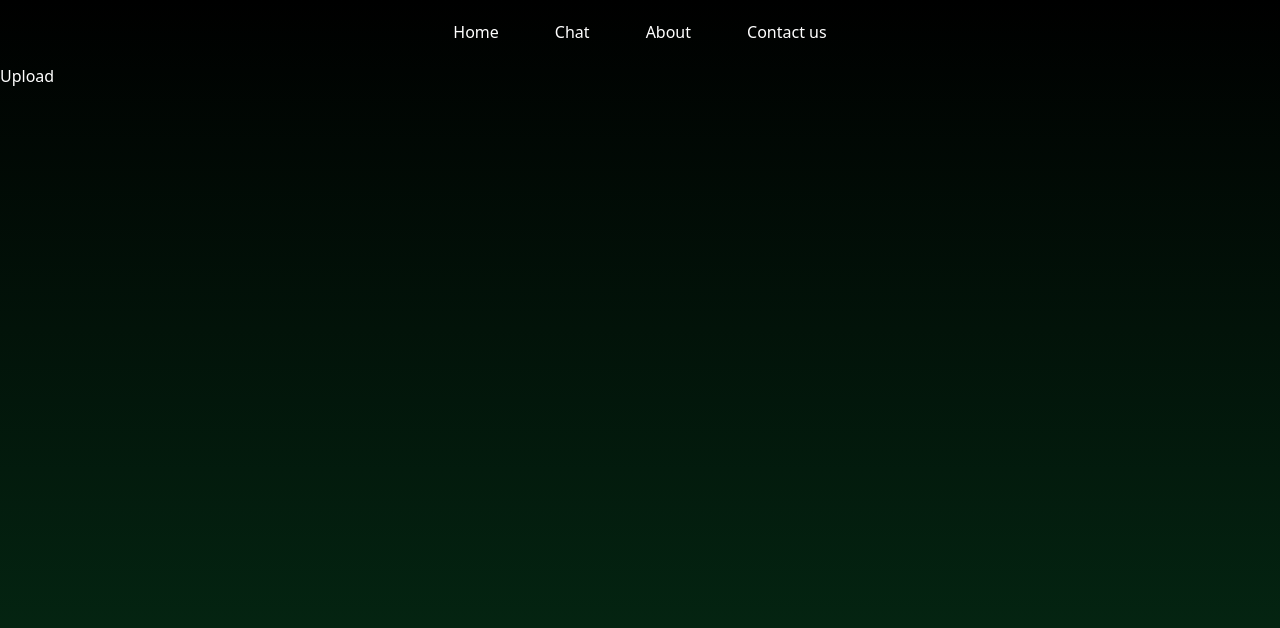
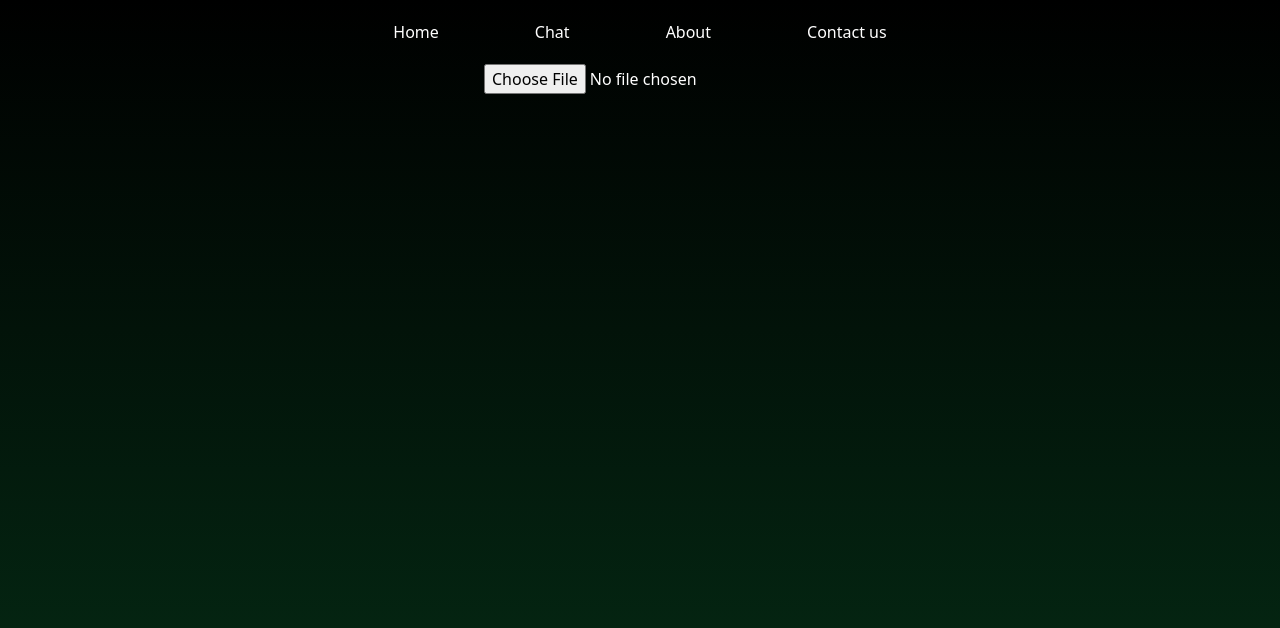
Before and after one commit to Mohayyad-Muawia/chatpdf, a React (Vite) app: page /upload in a window 1280 px wide. Shown: the top 628 px of the page. Built offline with nearby package versions, Linux system fonts and the light colour scheme.

Commit message:
refactor NavBar and Upload components; enhance styles and layout

```diff
--- a/src/components/NavBar.jsx
+++ b/src/components/NavBar.jsx
@@ -12,7 +12,7 @@ const NavBar = () => {
             </Link>
           </li>
           <li>
-            {/* if lo cation is upload page, show chat. And if chat show upload*/}
+            {/* if location is upload page, show chat. And if chat show upload*/}
             {location.pathname == "/upload" ? (
               <Link to="/chat" className="navBarItem">
                 Chat
--- a/src/components/Upload.jsx
+++ b/src/components/Upload.jsx
@@ -1,9 +1,11 @@
 const Upload = () => {
   return (
-    <div className="upload">
-      <h1>Upload</h1>
+    <div className='upload flex justify-center'>
+      <div className='px'>
+        <input type='file' className='' />
+      </div>
     </div>
-  );
-};
+  )
+}
 
-export default Upload;
+export default Upload
--- a/src/index.css
+++ b/src/index.css
@@ -4,7 +4,7 @@
 @tailwind components;
 
 .navBarItem {
-  @apply hover:text-green-500 transition;
+  @apply hover:text-green-200 transition hover:bg-green-900 px-5 py-2 rounded-lg;
 }
 
 @tailwind utilities;
```
